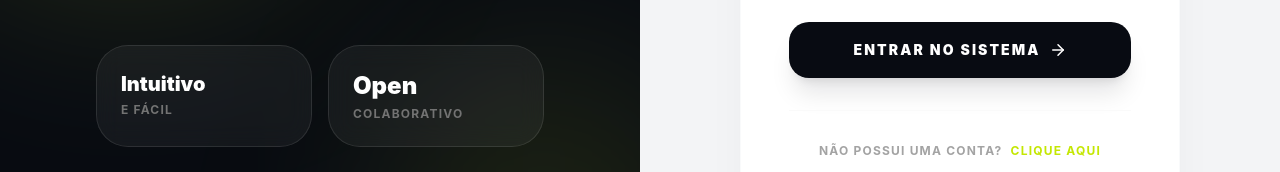
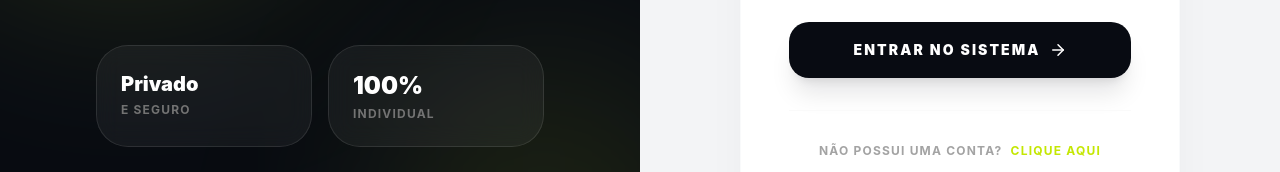
Before and after one commit to tuliocareli/mycash-plus, a React (Vite) app: page /login in a window 1280 px wide. Shown: the part 436-608 px from the top of the page. Built offline with nearby package versions, Linux system fonts and the light colour scheme; no server answers.

Commit message:
feat: implement total privacy with RLS and update branding

```diff
--- a/src/pages/Login/index.tsx
+++ b/src/pages/Login/index.tsx
@@ -94,12 +94,12 @@ export default function Login() {
 
                     <div className="grid grid-cols-2 gap-4">
                         <div className="p-6 bg-white/5 rounded-[2rem] border border-white/10 backdrop-blur-md">
-                            <p className="text-xl font-black text-white">Intuitivo</p>
-                            <p className="text-xs font-bold text-neutral-500 uppercase tracking-widest mt-1">e Fácil</p>
+                            <p className="text-xl font-black text-white">Privado</p>
+                            <p className="text-xs font-bold text-neutral-500 uppercase tracking-widest mt-1">e Seguro</p>
                         </div>
                         <div className="p-6 bg-white/5 rounded-[2rem] border border-white/10 backdrop-blur-md">
-                            <p className="text-2xl font-black text-white">Open</p>
-                            <p className="text-xs font-bold text-neutral-500 uppercase tracking-widest mt-1">Colaborativo</p>
+                            <p className="text-2xl font-black text-white">100%</p>
+                            <p className="text-xs font-bold text-neutral-500 uppercase tracking-widest mt-1">Individual</p>
                         </div>
                     </div>
 
```
